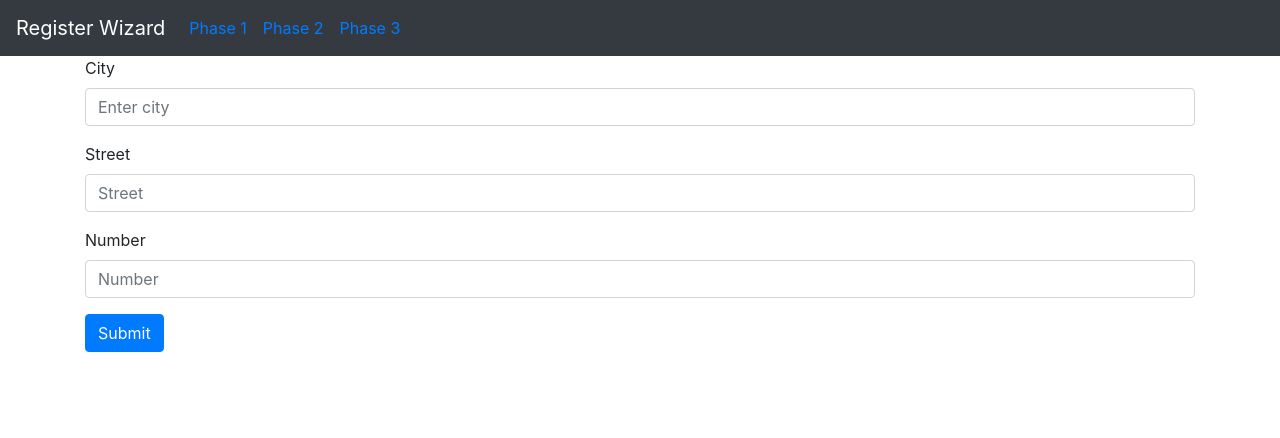
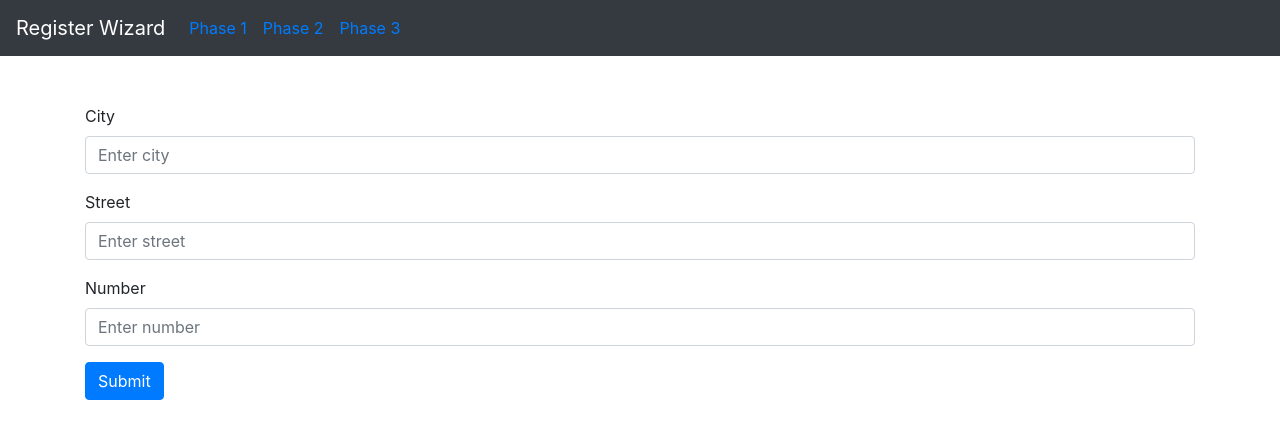
Before and after one commit to MHNashef/register-wizard, a React (Create React App) app: page /phase2 in a window 1280 px wide. Shown: the top 438 px of the page. Built offline with nearby package versions, Linux system fonts and the light colour scheme.

Commit message:
changed placeholders in Phase2

```diff
--- a/src/App.js
+++ b/src/App.js
@@ -8,7 +8,7 @@ import "./App.css";
 function App() {
   return (
     <Router>
-      <Navbar variant="dark" bg="dark" expand="lg">
+      <Navbar variant="dark" bg="dark" expand="lg" className="mb-5">
         <Navbar.Brand href="#">Register Wizard</Navbar.Brand>
         <Navbar.Toggle aria-controls="navbarScroll" />
         <Navbar.Collapse id="navbarScroll">
--- a/src/Phase2.js
+++ b/src/Phase2.js
@@ -83,7 +83,7 @@ function Phase2() {
             <Form.Control
               type="text"
               name="Street"
-              placeholder="Street"
+              placeholder="Enter street"
               onBlur={checkEmpty}
             />
             {emptyStreetError && (
@@ -98,7 +98,7 @@ function Phase2() {
               min="1"
               max="999"
               name="Number"
-              placeholder="Number"
+              placeholder="Enter number"
               onBlur={updateNumValue}
             />
           </Form.Group>
```
